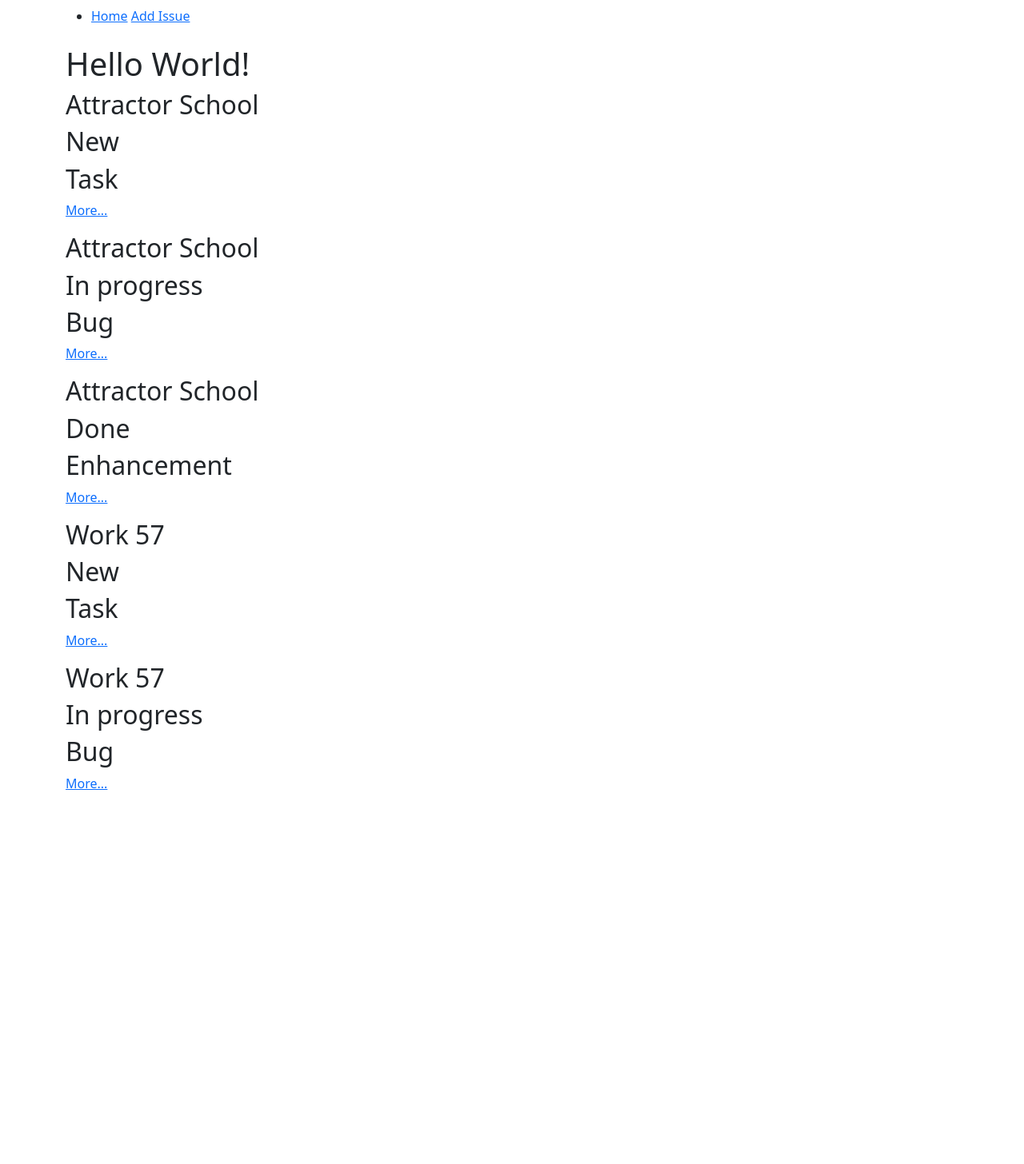
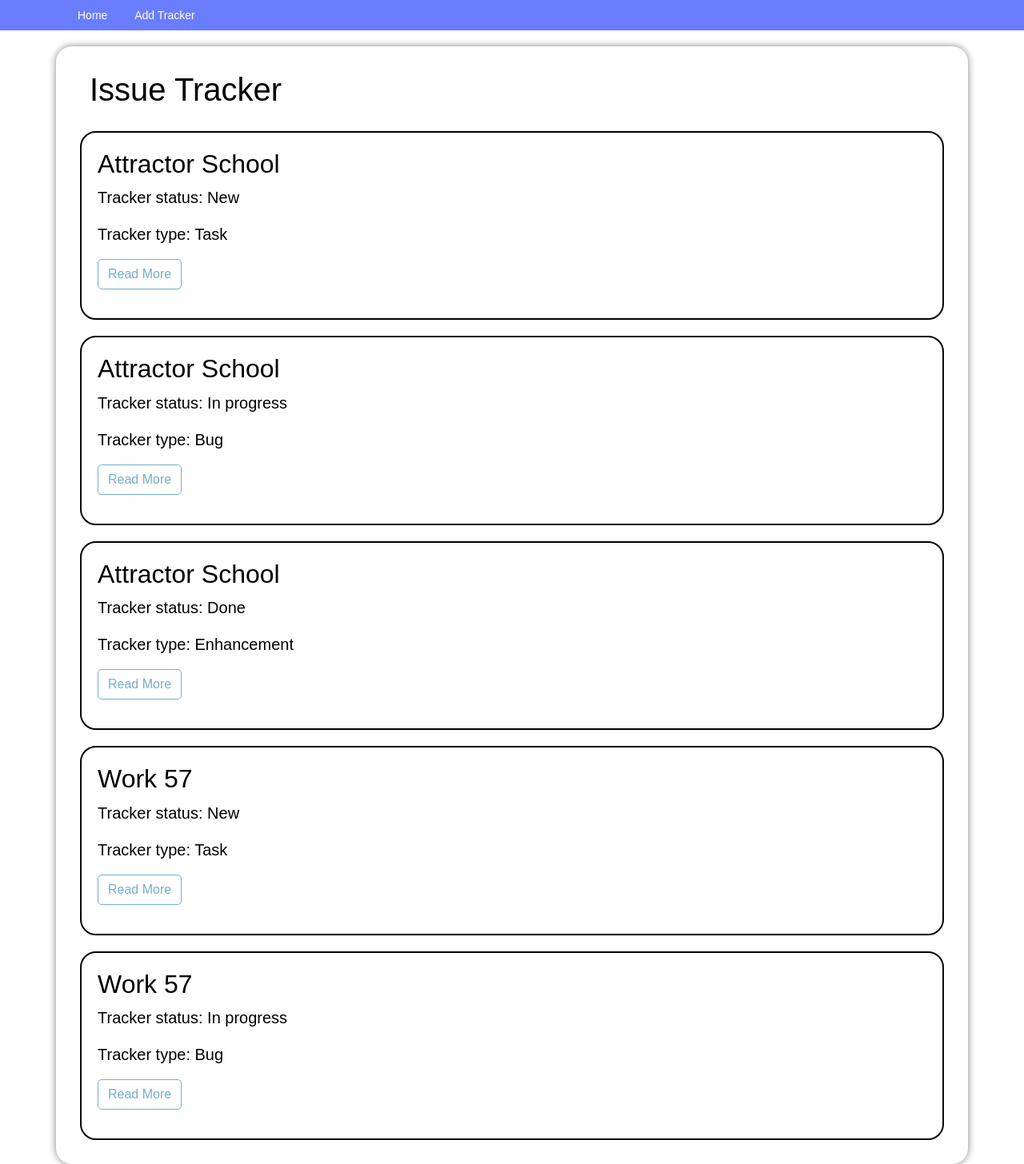
Before and after one commit to Russo2642/homework_70_zulufov_ruslan, a Django app: page / in a window 1280 px wide. Shown: the whole page at 80% size. Before the commit the page ends 988 px from the top, so only its background shows below. Run offline with Django 4.2, Linux system fonts and the light colour scheme; data comes from the database, SQL or seed files in the repository; some libraries are stand-ins or nearby versions.

Commit message:
Добавил стилизацию в темплейты

```diff
--- a/source/static/css/style.css
+++ b/source/static/css/style.css
@@ -0,0 +1,120 @@
+body {
+    font-family: Arial, Helvetica, sans-serif;
+    color: black;
+}
+
+.container {
+    margin: 0 auto;
+    width: 1175px;
+}
+
+.navbar {
+    display: block;
+    background: #6a7dff;
+    top: 0;
+    right: 0;
+    left: 0;
+    font-size: 0;
+    box-sizing: border-box;
+    padding: 7px 30px;
+}
+
+.menu {
+    font-size: 14px;
+    line-height: 1;
+    padding: 0;
+    margin: 0;
+    display: inline-block;
+    color: #fffee8;
+}
+
+.menu li {
+    display: inline-block;
+}
+
+.menu a {
+    display: inline-block;
+    text-decoration: none;
+    color: inherit;
+    padding: 5px 15px;
+
+}
+
+.menu a:hover {
+    color: #ffc122;
+    text-decoration: underline;
+}
+
+.row {
+    box-shadow: 0px 0px 10px 0px gray;
+    padding: 30px;
+    border-radius: 20px;
+    margin-top: 20px;
+}
+
+p {
+   font-size: 20px;
+}
+
+a {
+   color: gray;
+   text-decoration: none;
+}
+
+button {
+   width: 100px;
+   height: 30px;
+   background: transparent;
+   box-shadow: 0px 0px 5px 0px gray;
+   border: none;
+   border-radius: 10px;
+   margin-left: 15px;
+}
+
+.form {
+   box-shadow: 0px 0px 30px 0px gray;
+   padding: 50px;
+   border-radius: 35px;
+}
+
+.form_row {
+   margin-bottom: 30px;
+   margin-top: 30px;
+   box-shadow: 0px 0px 10px 0px gray;
+   padding: 25px;
+   border-radius: 35px;
+   display: flex;
+   align-items: center;
+}
+
+.details {
+
+}
+
+.notes {
+    border: 2px solid black;
+    border-radius: 20px;
+    margin-top: 20px;
+    padding: 20px;
+}
+
+.read_more {
+    background-color: white;
+    border: 1px solid #75aeca;
+    border-radius: 5px;
+    color: #75aeca;
+}
+
+.read_more:hover {
+    background-color: #548eaa;
+    border: 1px solid #75aeca;
+}
+
+.details {
+    display: flex;
+    justify-content: space-between;
+}
+
+.headers {
+    font-weight: bold;
+}
--- a/source/tracker/forms.py
+++ b/source/tracker/forms.py
@@ -1,8 +1,6 @@
 from django import forms
 
 from tracker.models import Issue
-
-from tracker.models import Status
 
 
 class IssueForm(forms.ModelForm):
@@ -15,3 +13,6 @@ class IssueForm(forms.ModelForm):
             'status': 'Status',
             'type': 'Type'
         }
+        widgets = {
+            'status': forms.CheckboxSelectMultiple(),
+        }
--- a/source/tracker/templates/index.html
+++ b/source/tracker/templates/index.html
@@ -1,17 +1,20 @@
 {% extends 'base.html' %}
 {% block title %}Home{% endblock %}
 {% block menu %}
-    <a href="{% url 'issue_add' %}">Add Issue</a>
+<a href="{% url 'issue_add' %}">Add Tracker</a>
 {% endblock %}
 {% block content %}
-    <h1>Hello World!</h1>
-
+<div class="row">
+    <h1>Issue Tracker</h1>
     {% for issue in issues %}
-    <h2>{{ issue.summary }}</h2>
-    <h2>{{ issue.status }}</h2>
-    <h2>{{ issue.type }}</h2>
-    <p>
-        <a href="{% url 'issue_detail' issue.pk %}">More...</a>
-    </p>
+    <div class="notes">
+        <h2>{{ issue.summary }}</h2>
+        <p>Tracker status: {{ issue.status }}</p>
+        <p>Tracker type: {{ issue.type }}</p>
+        <p>
+            <a href="{% url 'issue_detail' issue.pk %}" class="btn btn-primary read_more">Read More</a>
+        </p>
+    </div>
     {% endfor %}
+</div>
 {% endblock %}
--- a/source/tracker/templates/issue_create.html
+++ b/source/tracker/templates/issue_create.html
@@ -1,12 +1,12 @@
 {% extends 'base.html' %}
-{% block title %}Issue Add{% endblock %}
+{% block title %}Tracker Add{% endblock %}
 {% block content %}
 
 <div class="container">
     <div class="form">
-        <h1>Add Issue</h1>
+        <h1>Add Tracker</h1>
         <form action="{% url 'issue_add' %}" method="post">
-            {% include 'partial/issue_form.html' with button_text='Create' %}
+            {% include 'partial/issue_form.html' with button_text='Create' button_class="btn btn-success" %}
         </form>
     </div>
 </div>
--- a/source/tracker/templates/partial/issue_form.html
+++ b/source/tracker/templates/partial/issue_form.html
@@ -1,4 +1,4 @@
 {% load django_bootstrap5 %}
 {% csrf_token %}
 {% bootstrap_form form %}
-<input type="submit" class="btn" value="{{ button_text }}">
+<input type="submit" class="{{ button_class }}" value="{{ button_text }}">
--- a/source/tracker/views/issues.py
+++ b/source/tracker/views/issues.py
@@ -61,8 +61,10 @@ class DeleteView(TemplateView):
     template_name = 'issue_confirm_delete.html'
 
     def get_context_data(self, **kwargs):
+        issue = get_object_or_404(Issue, pk=kwargs['pk'])
         context = super().get_context_data(**kwargs)
         context['issue'] = get_object_or_404(Issue, pk=kwargs['pk'])
+        context['form'] = IssueForm(instance=issue)
         return context
 
     def post(self, request, *args, **kwargs):
```
Also changed, not shown: source/tracker/templates/issue.html (+16 -10 lines), source/tracker/templates/issue_confirm_delete.html (+6 -9 lines), source/tracker/templates/issue_update.html (+6 -3 lines).
